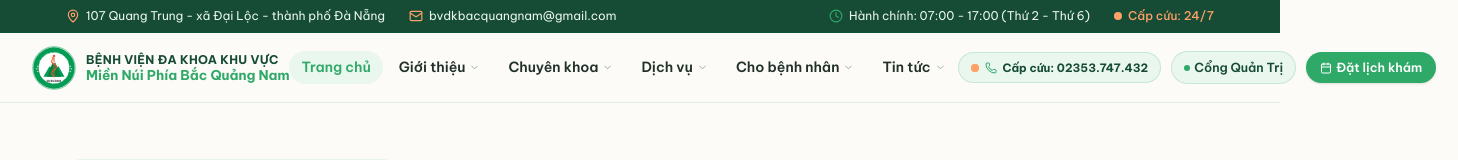
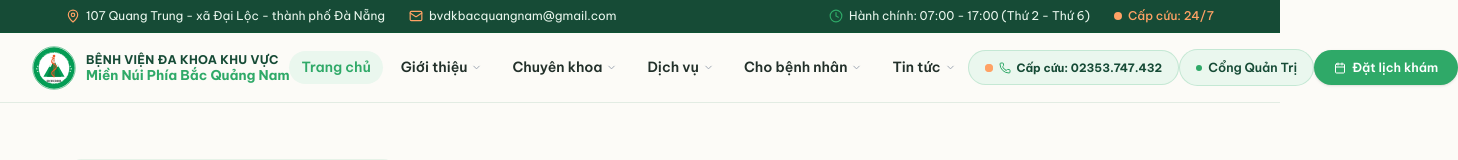
Before and after one commit to Sangit91/App-Website-BV, a React (Vite) app: page / in a window 1280 px wide. Shown: the top 160 px of the page, 1458 px wide, since content can reach past the window. Built offline with nearby package versions, Linux system fonts and the light colour scheme.

Commit message:
fix: expand navbar container width to 1580px and improve spacing

```diff
--- a/src/components/layout/Navbar.tsx
+++ b/src/components/layout/Navbar.tsx
@@ -179,7 +179,7 @@ export default function Navbar({ onNavClick, onOpenBooking, onOpenAI, onOpenAdmi
           : "bg-cream-white py-3"
       } border-b border-green-800/10`}
     >
-      <div className="max-w-[1440px] mx-auto px-4 xl:px-8 flex justify-between items-center relative">
+      <div className="max-w-[1580px] mx-auto px-4 xl:px-8 2xl:px-10 flex justify-between items-center relative">
 
         {/* Logo and Hospital Name */}
         <div
@@ -188,17 +188,17 @@ export default function Navbar({ onNavClick, onOpenBooking, onOpenAI, onOpenAdmi
         >
           <HospitalLogo className="w-10 h-10 xl:w-11 xl:h-11 shrink-0 group-hover:scale-105 transition-transform duration-300" />
           <div className="leading-tight flex flex-col justify-center">
-            <span className="font-display font-bold text-[11px] xl:text-[12px] text-green-dark uppercase tracking-wide">
+            <span className="font-display font-bold text-[11px] xl:text-[12px] 2xl:text-[13px] text-green-dark uppercase tracking-wide">
               BỆNH VIỆN ĐA KHOA KHU VỰC
             </span>
-            <span className="font-sans font-bold text-[12px] xl:text-[13.5px] text-brand-green whitespace-nowrap">
+            <span className="font-sans font-bold text-[12px] xl:text-[13.5px] 2xl:text-[14px] text-brand-green whitespace-nowrap">
               Miền Núi Phía Bắc Quảng Nam
             </span>
           </div>
         </div>
 
         {/* Center: Mega Menu Navigation (Hover trigger on desktop) */}
-        <nav className="hidden xl:flex items-center space-x-1">
+        <nav className="hidden xl:flex items-center xl:space-x-1.5 2xl:space-x-3">
           {navItems.map((item) => (
             <div
               key={item.id}
@@ -224,11 +224,11 @@ export default function Navbar({ onNavClick, onOpenBooking, onOpenAI, onOpenAdmi
         </nav>
 
         {/* Right side: Urgent Hotline, Admin & Booking CTA */}
-        <div className="hidden xl:flex items-center space-x-2.5 shrink-0">
+        <div className="hidden xl:flex items-center 2xl:space-x-4 shrink-0">
           {/* Hotline Button with Pulsing Signal */}
           <a
             href="tel:02353747432"
-            className="flex items-center gap-1.5 px-3 py-1.5 rounded-full bg-mint border border-[#2FA968]/20 text-green-dark hover:bg-[#d5f2dd] transition-colors duration-200 group whitespace-nowrap"
+            className="flex items-center gap-1.5 px-4 py-2 rounded-full bg-mint border border-[#2FA968]/20 text-green-dark hover:bg-[#d5f2dd] transition-colors duration-200 group whitespace-nowrap"
           >
             <div className="relative flex h-2 w-2">
               <span className="animate-ping absolute inline-flex h-full w-full rounded-full bg-peach opacity-75"></span>
@@ -241,7 +241,7 @@ export default function Navbar({ onNavClick, onOpenBooking, onOpenAI, onOpenAdmi
           {/* Admin Portal Button */}
           <button
             onClick={onOpenAdmin}
-            className="flex items-center gap-1 border border-[#2FA968]/20 hover:border-[#2FA968]/50 bg-[#EAF7EE] hover:bg-[#d5f2dd] text-[#164B36] font-sans text-[12px] xl:text-[12.5px] font-semibold px-3 py-1.5 rounded-full cursor-pointer transition-all duration-300 whitespace-nowrap"
+            className="flex items-center gap-1.5 border border-[#2FA968]/20 hover:border-[#2FA968]/50 bg-[#EAF7EE] hover:bg-[#d5f2dd] text-[#164B36] font-sans text-[12px] xl:text-[12.5px] 2xl:text-[13px] font-semibold px-4 py-2 rounded-full cursor-pointer transition-all duration-300 whitespace-nowrap"
             title="Cổng thông tin quản lý lâm sàng"
           >
             <span className="w-1.5 h-1.5 bg-[#2FA968] rounded-full animate-pulse"></span>
@@ -251,7 +251,7 @@ export default function Navbar({ onNavClick, onOpenBooking, onOpenAI, onOpenAdmi
           {/* Booking CTA Button */}
           <button
             onClick={onOpenBooking}
-            className="flex items-center gap-1 bg-[#2FA968] hover:bg-[#258752] text-white font-sans text-[12px] xl:text-[12.5px] font-semibold px-3.5 py-1.5 rounded-full cursor-pointer shadow-sm hover:shadow-md hover:translate-y-[-1px] transition-all duration-300 whitespace-nowrap"
+            className="flex items-center gap-1.5 bg-[#2FA968] hover:bg-[#258752] text-white font-sans text-[12px] xl:text-[12.5px] 2xl:text-[13px] font-semibold px-5 py-2 rounded-full cursor-pointer shadow-sm hover:shadow-md hover:translate-y-[-1px] transition-all duration-300 whitespace-nowrap"
           >
             <Calendar size={12} />
             <span>Đặt lịch khám</span>
```
